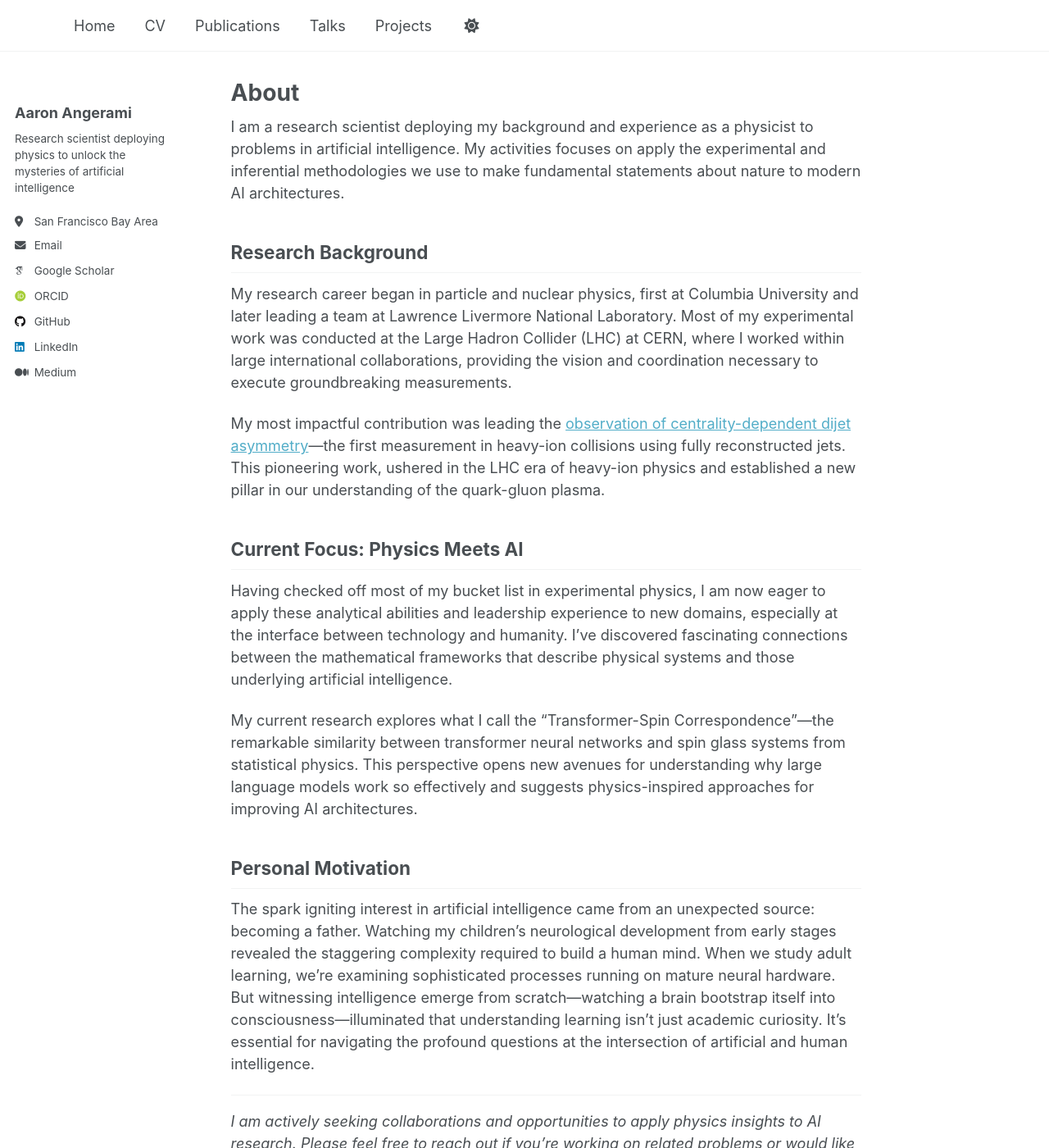
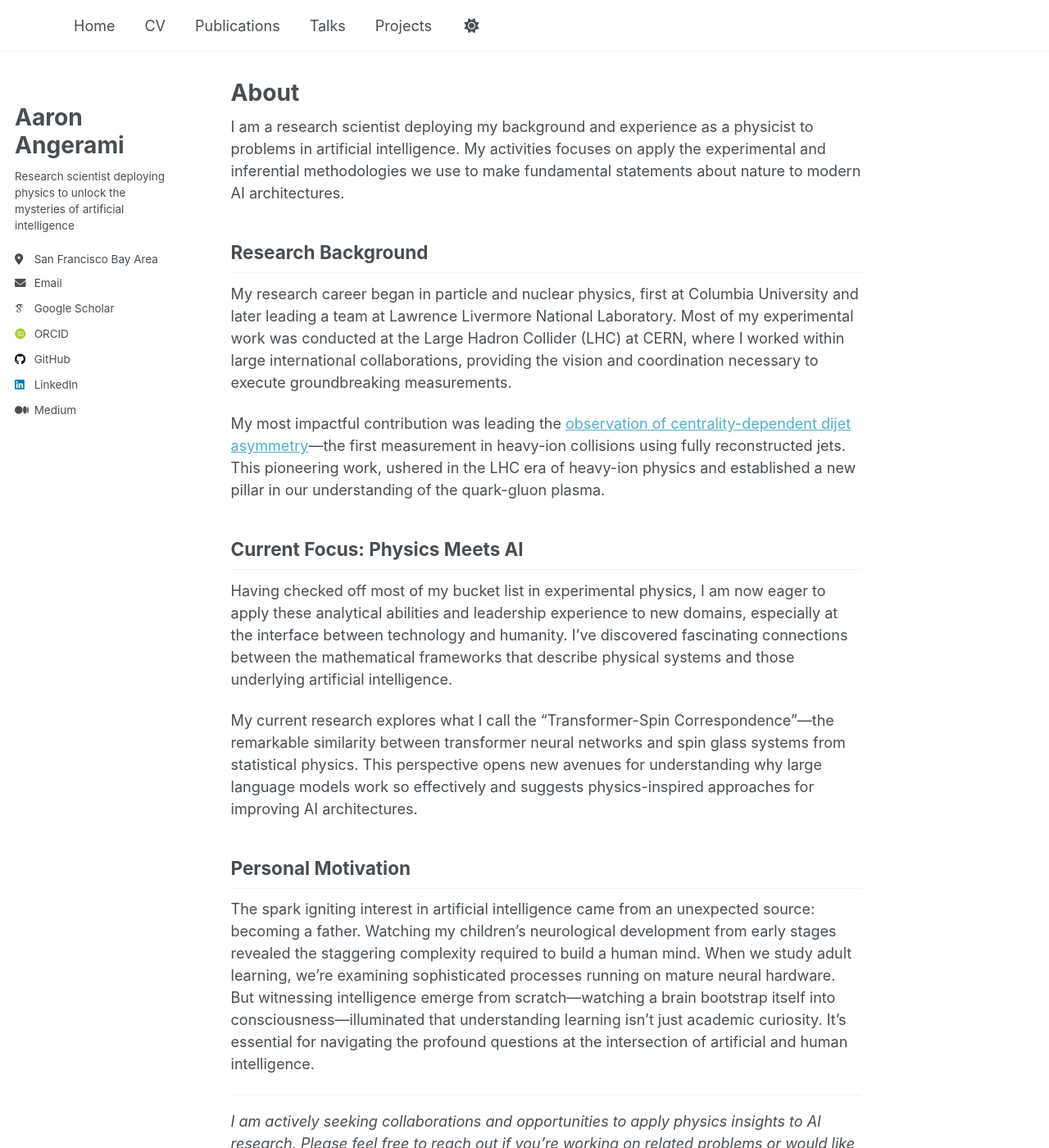
Before and after one commit to angerami/angerami.github.io, a Jekyll site: the page built from _pages/about.md, in a window 1280 px wide and 1400 px high. Shown: the whole window at 82% size. Built offline with Jekyll 4.4.1, drawn with Linux system fonts in a browser that asks for light colours; some web fonts are replaced.

Commit message:
Changing name size in sidebar

```diff
--- a/_sass/layout/_sidebar.scss
+++ b/_sass/layout/_sidebar.scss
@@ -129,7 +129,7 @@
 }
 .sidebar .author__name {
   font-family: $sans-serif;
-  font-size: $type-size-5;
+  font-size: $type-size-3;
 }
 
 .sidebar .author__desktop {
```
